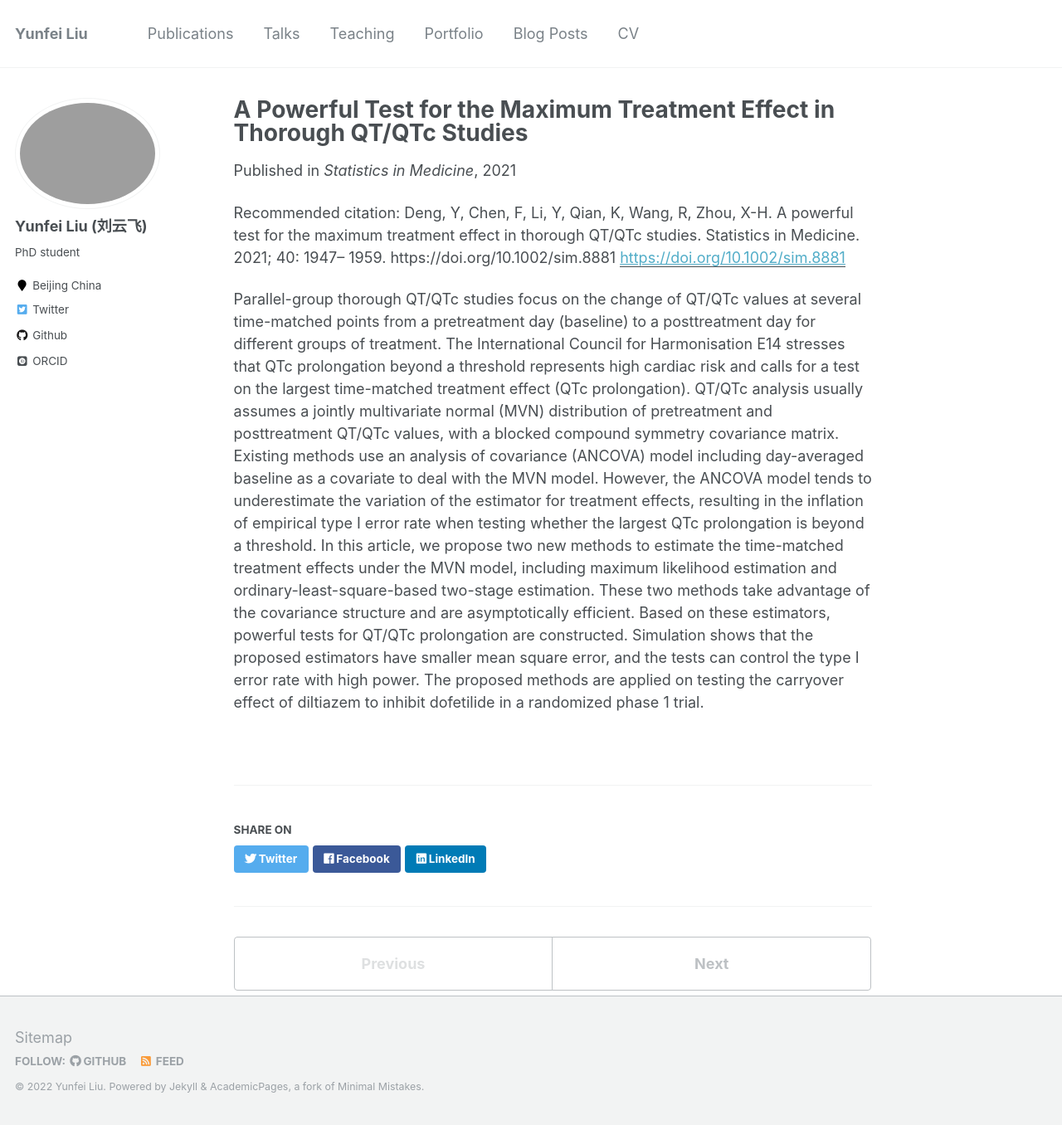
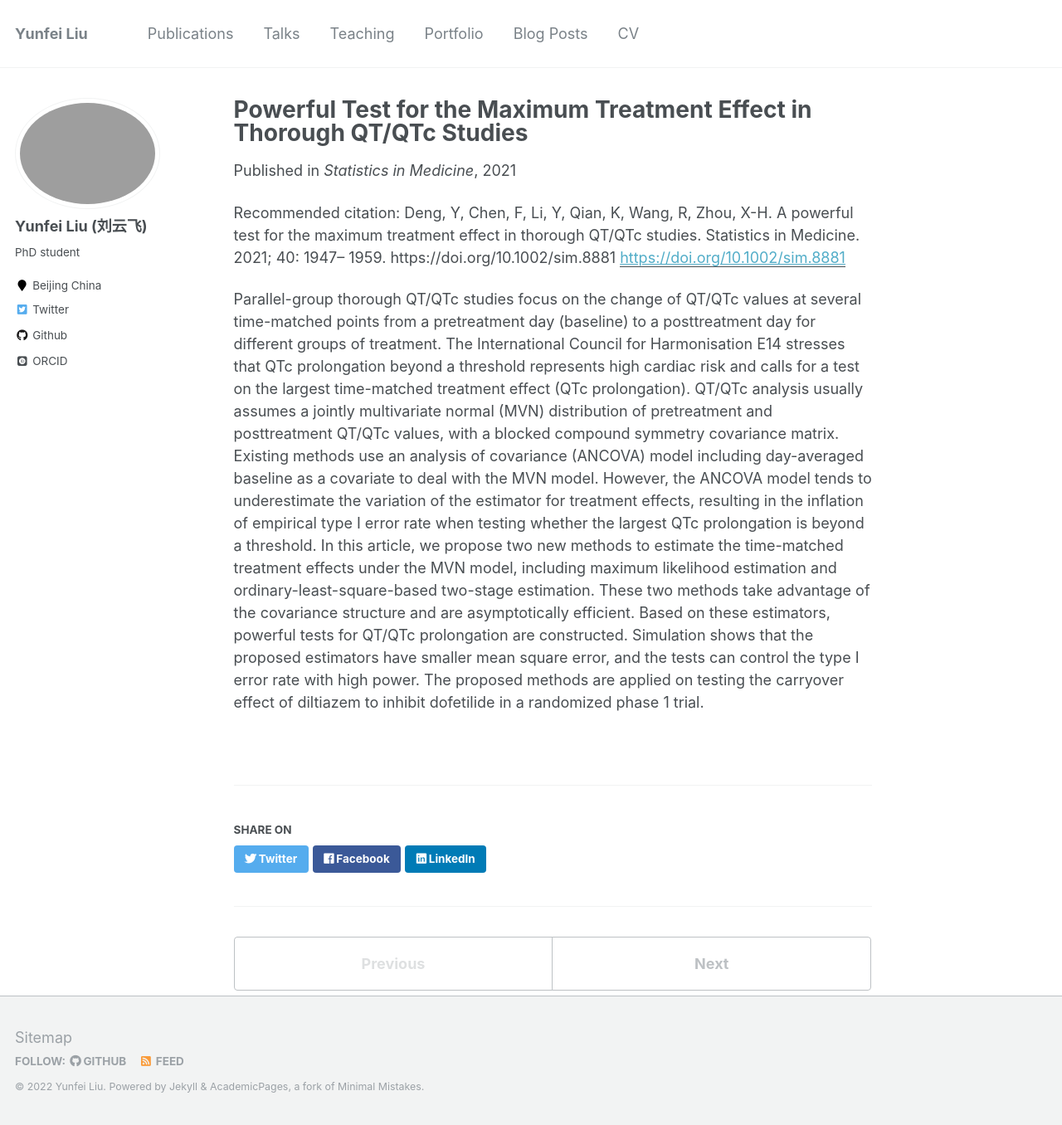
Before and after one commit to MealtoninMT/melatoninmt.github.io, a Jekyll site: the page built from _publications/2020-10-01-qtpaper.md, in a window 1280 px wide and 1356 px high. Shown: the whole window at 83% size. Built offline with Jekyll 4.4.1, drawn with Linux system fonts in a browser that asks for light colours; some web fonts are replaced.

```diff
--- a/_publications/2020-10-01-qtpaper.md
+++ b/_publications/2020-10-01-qtpaper.md
@@ -1,5 +1,5 @@
 ---
-title: "A Powerful Test for the Maximum Treatment Effect in Thorough QT/QTc Studies"
+title: "Powerful Test for the Maximum Treatment Effect in Thorough QT/QTc Studies"
 collection: publications
 permalink: /publication/2020-10-01-qtpaper
 excerpt: ' '
```
